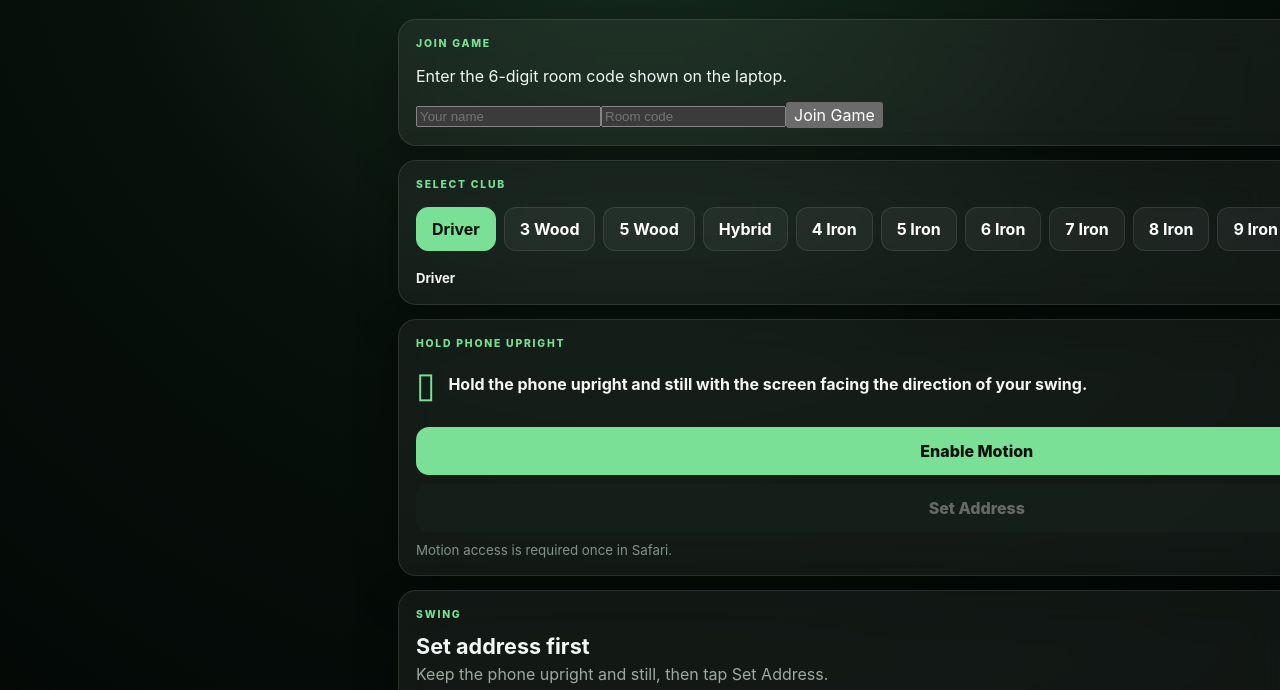
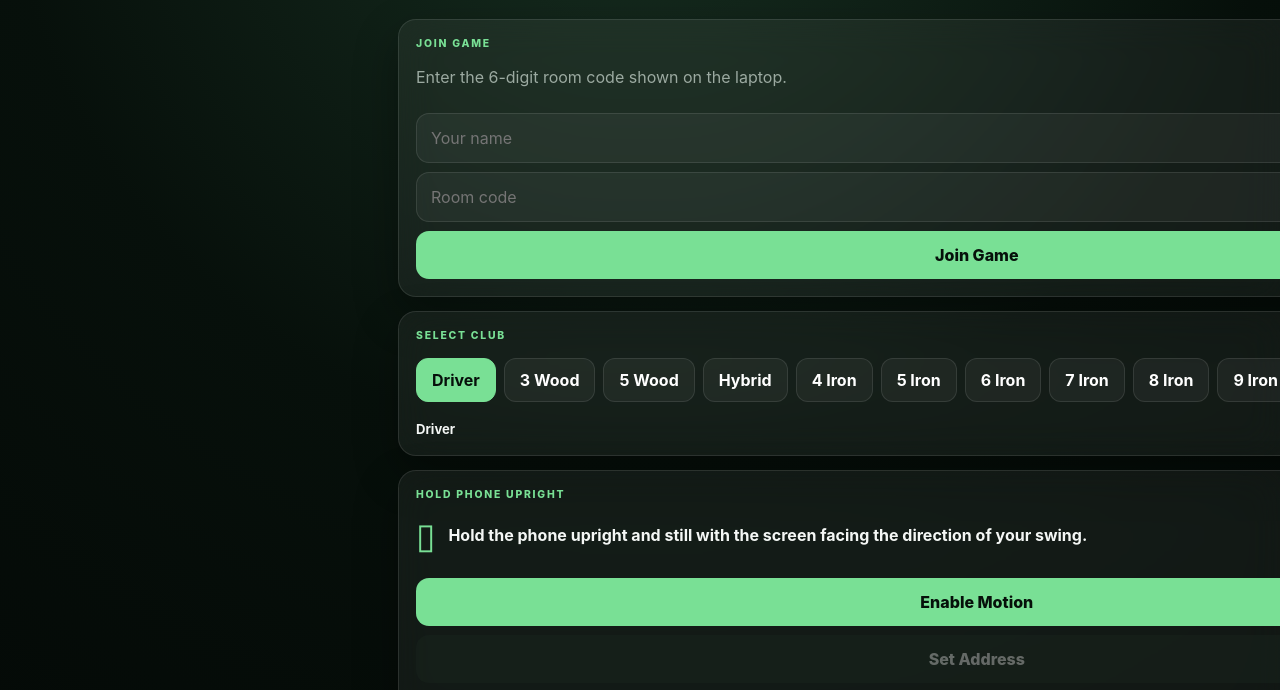
Before and after one commit to manaskottakota/golfsim, a website: page simulator/public/controller.html in a window 1280 px wide. Shown: the part 81-771 px from the top of the page. Drawn offline with Linux system fonts and the light colour scheme.

Commit message:
Style multiplayer room join controls

```diff
--- a/simulator/public/controller.css
+++ b/simulator/public/controller.css
@@ -28,3 +28,5 @@
   #enable-motion,#set-address,.primary{max-width:100%;white-space:normal}
   .status{padding:4px 6px;gap:10px;flex-wrap:wrap}
 }
+
+#join-card p{color:#9caaa1;line-height:1.4}#join-card input{width:100%;box-sizing:border-box;margin-top:9px;padding:14px;border:1px solid var(--border);border-radius:13px;background:#ffffff0c;color:#fff;font:inherit;font-size:16px}#join-room{width:100%;border:0;border-radius:13px;padding:14px;margin-top:9px;font-weight:850;background:var(--green);color:#06100a}#join-error{color:#ff9c9c}.room-code{font-weight:900;letter-spacing:.12em}
```
